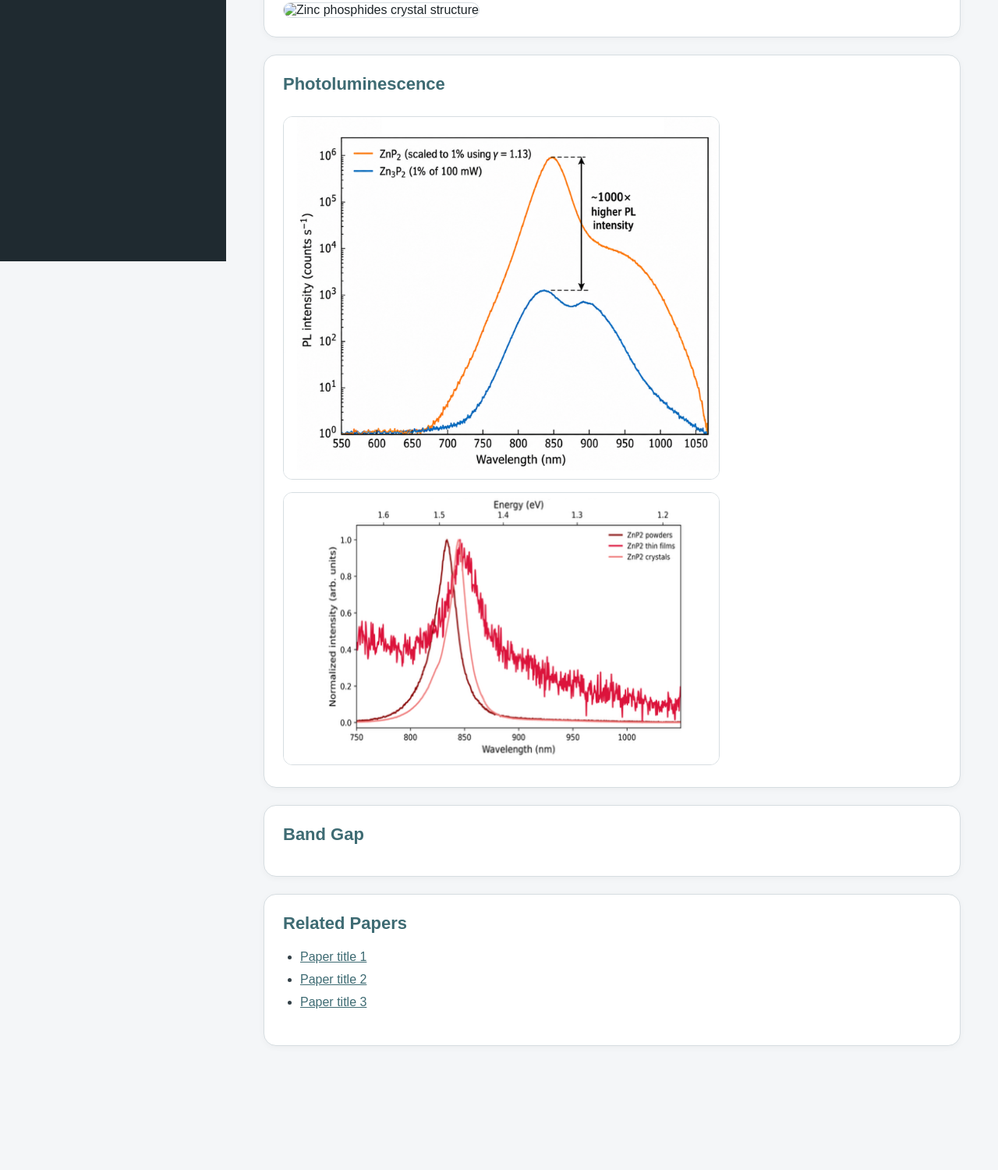
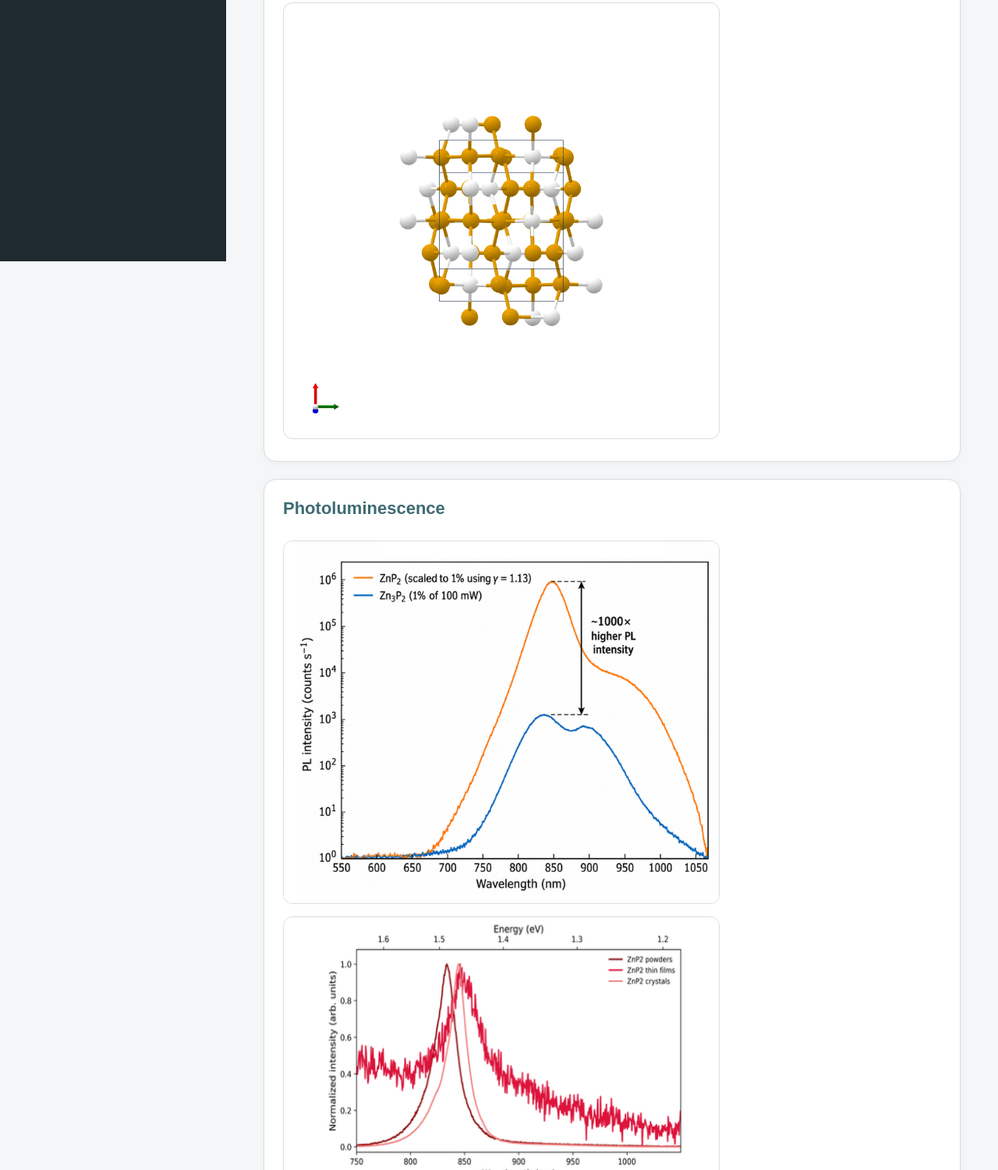
Before and after one commit to Smitakshi-ops/HT_Discovery, a plain HTML site: page znp.html in a window 1280 px wide. Shown: the part 465-1965 px from the top of the page at 78% size. Before the commit the page ends 1884 px from the top, so only its background shows below. Drawn offline with Linux system fonts and the light colour scheme.

Commit message:
Update znp.html

```diff
--- a/znp.html
+++ b/znp.html
@@ -197,7 +197,7 @@
         <p>
 
         </p>
-        <img src="zp-structure.png" alt="Zinc phosphides crystal structure">
+        <img src="ZnP2-P2_1_c (2).png" alt="Zinc phosphides crystal structure">
       </div>
 
       <div class="section-card">
@@ -220,8 +220,6 @@
         <h3>Related Papers</h3>
         <ul>
           <li><a href="#" target="_blank">Paper title 1</a></li>
-          <li><a href="#" target="_blank">Paper title 2</a></li>
-          <li><a href="#" target="_blank">Paper title 3</a></li>
         </ul>
       </div>
     </main>
```
